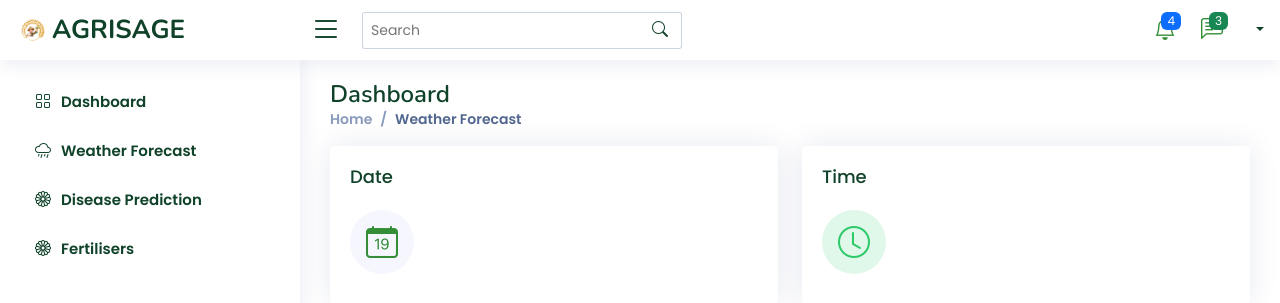
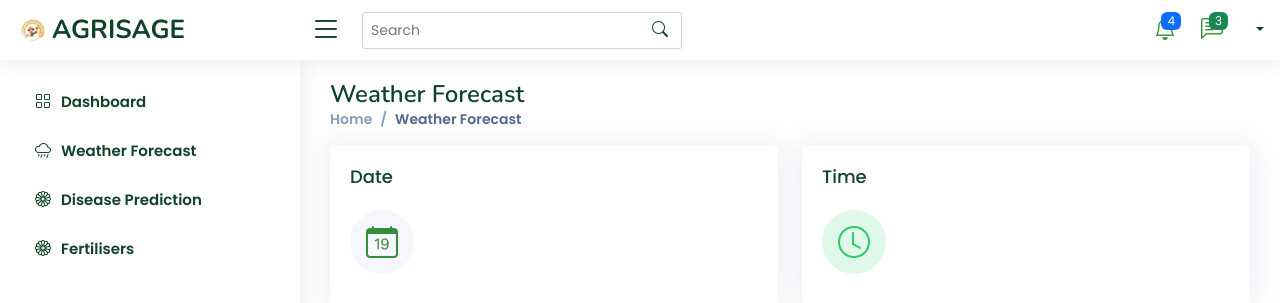
Before and after one commit to pinilDissanayaka/AgriSage, a Flask app: template templates/weatherForecast.html in a window 1280 px wide. Shown: the top 303 px of the page. Run offline with Flask 3, Linux system fonts and the light colour scheme; the template is opened without the code that fills it, so the values that code supplies are empty; parts of the project's set-up code (start-up, migrations or seed data) failed here and were passed over; some libraries are stand-ins or nearby versions.

```diff
--- a/templates/weatherForecast.html
+++ b/templates/weatherForecast.html
@@ -8,7 +8,7 @@
 <main id="main" class="main">
 
   <div class="pagetitle">
-    <h1>Dashboard</h1>
+    <h1>Weather Forecast</h1>
     <nav>
       <ol class="breadcrumb">
         <li class="breadcrumb-item"><a href="/dashboard">Home</a></li>
```
